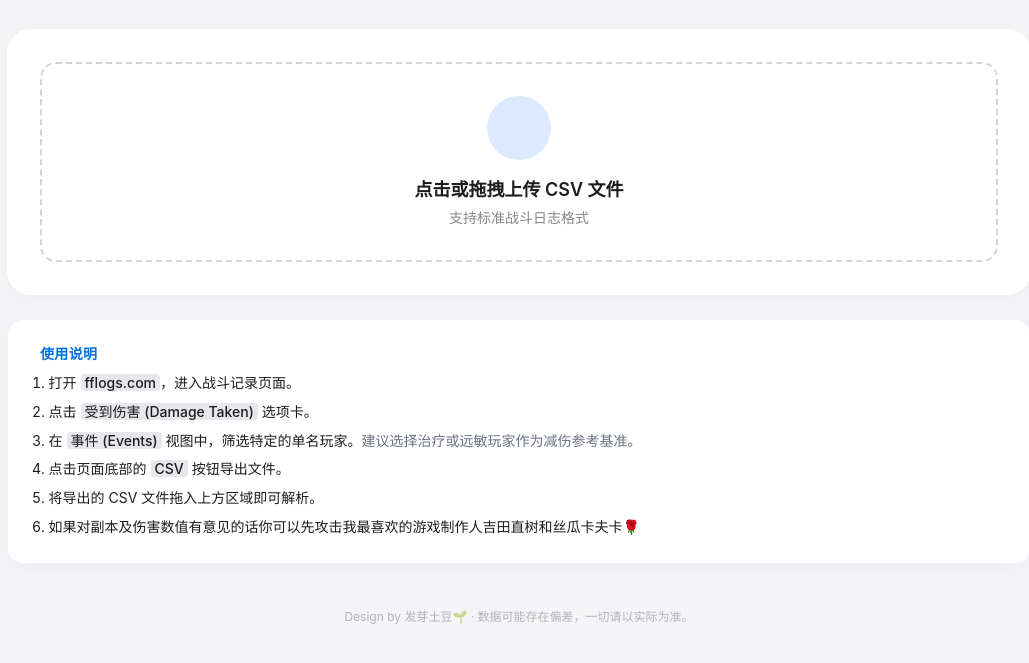
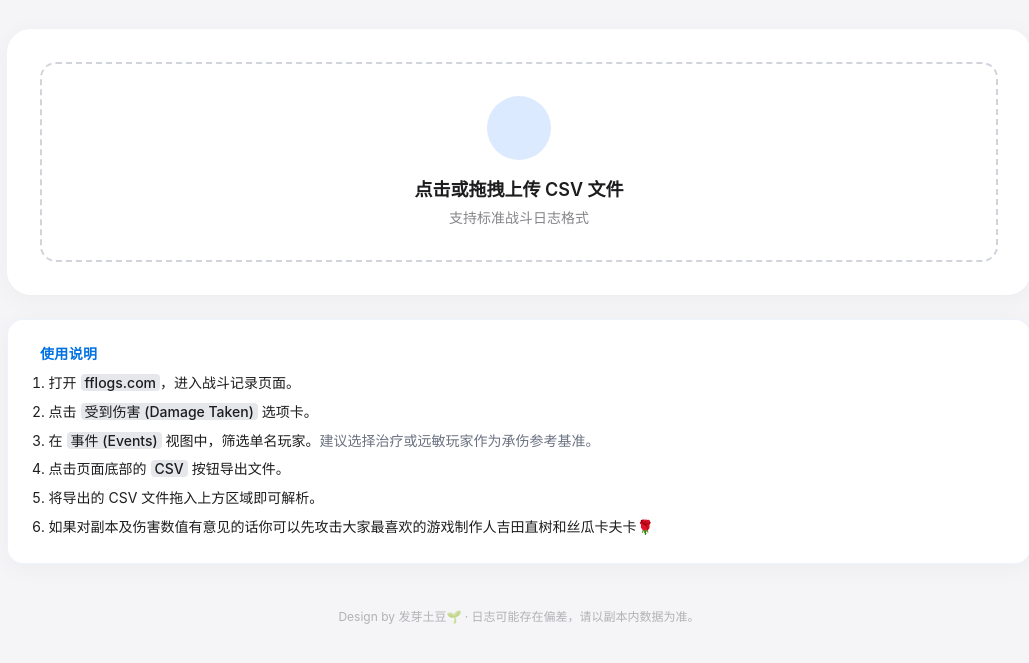
Before and after one commit to Sanynotfound/FFXIVTimeline, a plain HTML site: page index.html in a window 1280 px wide. Shown: the part 111-774 px from the top of the page, without its empty margins (121-1150 px from the left). Drawn offline with nearby package versions, Linux system fonts and the light colour scheme; some icons are missing.

Commit message:
Update 1.14
优化了使用说明文案。

```diff
--- a/index.html
+++ b/index.html
@@ -192,17 +192,17 @@
             <ol class="list-decimal list-inside text-sm text-[var(--apple-text)] space-y-1.5 leading-relaxed">
                 <li>打开 <span class="font-medium bg-gray-200 px-1 rounded">fflogs.com</span>，进入战斗记录页面。</li>
                 <li>点击 <span class="font-medium bg-gray-200 px-1 rounded">受到伤害 (Damage Taken)</span> 选项卡。</li>
-                <li>在 <span class="font-medium bg-gray-200 px-1 rounded">事件 (Events)</span> 视图中，筛选特定的单名玩家。<span class="text-gray-500">建议选择治疗或远敏玩家作为减伤参考基准。</span></li>
+                <li>在 <span class="font-medium bg-gray-200 px-1 rounded">事件 (Events)</span> 视图中，筛选单名玩家。<span class="text-gray-500">建议选择治疗或远敏玩家作为承伤参考基准。</span></li>
                 <li>点击页面底部的 <span class="font-medium bg-gray-200 px-1 rounded">CSV</span> 按钮导出文件。</li>
                 <li>将导出的 CSV 文件拖入上方区域即可解析。</li>
-                <li>如果对副本及伤害数值有意见的话你可以先攻击我最喜欢的游戏制作人吉田直树和丝瓜卡夫卡🌹</li>
+                <li>如果对副本及伤害数值有意见的话你可以先攻击大家最喜欢的游戏制作人吉田直树和丝瓜卡夫卡🌹</li>
             </ol>
         </div>
 
     </main>
 
     <footer class="mt-auto py-8 text-center text-xs text-[var(--apple-gray)] opacity-60">
-        <p>Design by 发芽土豆🌱 · 数据可能存在偏差，一切请以实际为准。</p>
+        <p>Design by 发芽土豆🌱 · 日志可能存在偏差，请以副本内数据为准。</p>
     </footer>
 
     <!-- Toast -->
```
